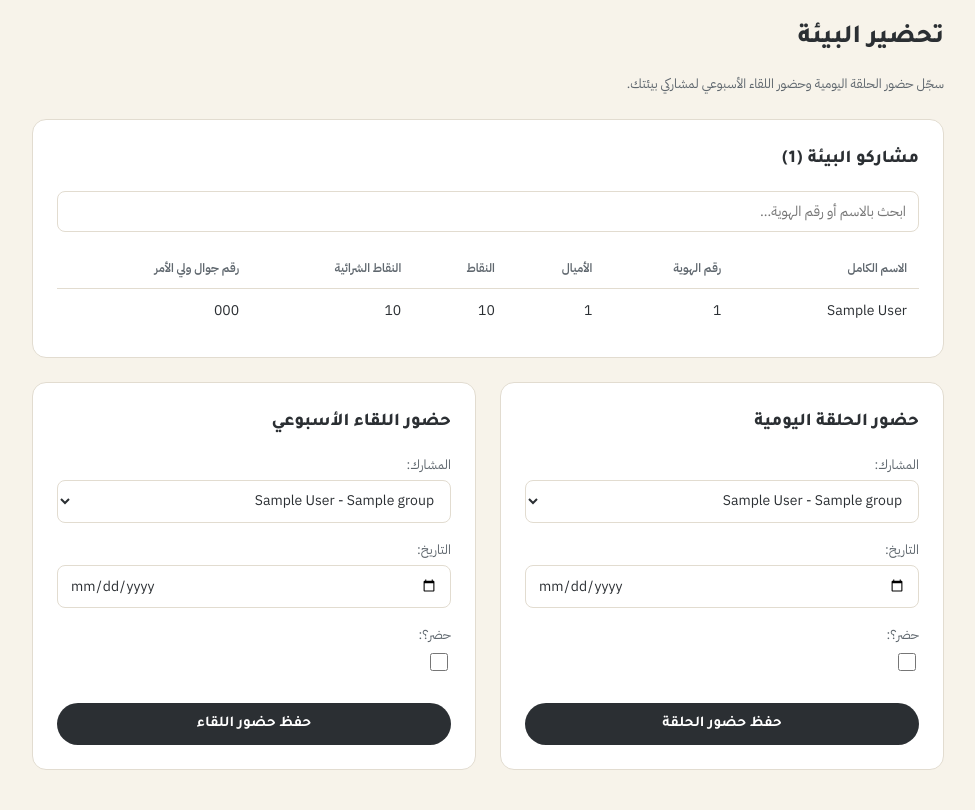
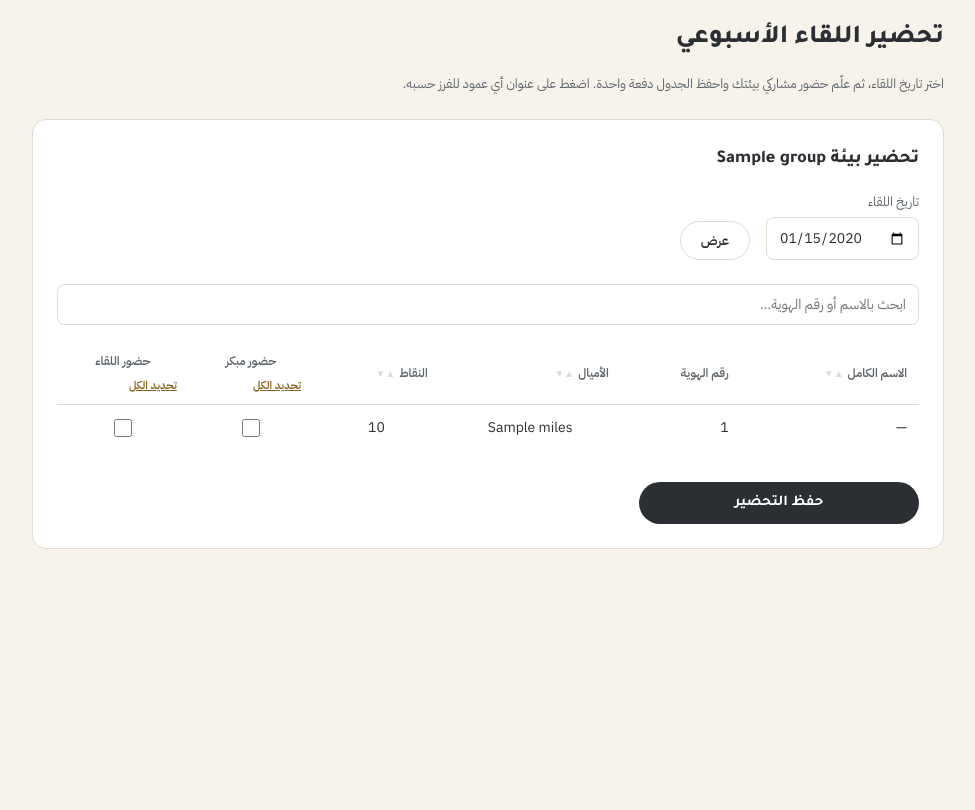
Before and after one commit to DevMohammad-SA/Ufuq, a Django app: template participants/templates/participants/supervisor_dashboard.html in a window 1280 px wide. Shown: the part 92-902 px from the top of the page, without its empty margins (152-1127 px from the left). After the commit the page ends 641 px from the top, so only its background shows below. Run offline with Django 5.2, Linux system fonts and the light colour scheme; tables that the repository leaves empty hold one stand-in row (values such as "Sample post"); the template is opened without the code that fills it: values that come from a table or form of the project are taken from there, most other values are stand-ins (such as "Sample title", 1, 10 or a date in 2020).

Commit message:
refactor: redesign meeting attendance as bulk roster table with date picker and select-all

```diff
--- a/participants/forms.py
+++ b/participants/forms.py
@@ -1,6 +1,6 @@
 from django import forms
 
-from .models import CircleAttendance, MeetingAttendance, Participant
+from .models import CircleAttendance, Participant
 
 
 class CircleAttendanceForm(forms.ModelForm):
@@ -18,20 +18,5 @@ class CircleAttendanceForm(forms.ModelForm):
         }
 
 
-class MeetingAttendanceForm(forms.ModelForm):
-    participant = forms.ModelChoiceField(
-        queryset=Participant.objects.all(),
-        empty_label=None,
-        label="المشارك",
-    )
-
-    class Meta:
-        model = MeetingAttendance
-        fields = ["participant", "week_start_date", "attended", "is_early"]
-        widgets = {
-            "week_start_date": forms.DateInput(attrs={"type": "date"}),
-        }
-
-
 class ParticipantImportForm(forms.Form):
     excel_file = forms.FileField(label="ملف الإكسل")
--- a/participants/templates/participants/supervisor_dashboard.html
+++ b/participants/templates/participants/supervisor_dashboard.html
@@ -131,23 +131,25 @@ table.roster td{white-space:nowrap}
 }
 .roster-scroll{overflow-x:auto}
 
-.form-grid{
-  display:grid;
-  grid-template-columns:1fr 1fr;
-  gap:var(--s3);
+/* أعمدة قابلة للفرز */
+th.sortable{
+  cursor:pointer;
+  user-select:none;
+  white-space:nowrap;
 }
-@media(max-width:760px){.form-grid{grid-template-columns:1fr}}
-
-.form-error{
-  background:#FBEEEA;
-  border:1px solid var(--alert);
-  border-radius:var(--r-sm);
-  padding:12px 14px;
-  font-family:var(--font-ui);
-  font-size:13px;
-  color:var(--alert);
-  margin-bottom:var(--s2);
+th.sortable:hover{color:var(--asphalt)}
+th.sortable .sort-arrow{
+  display:inline-block;
+  margin-inline-start:4px;
+  font-size:10px;
+  color:var(--line);
+  transition:color .12s;
 }
+th.sortable.sort-asc .sort-arrow,
+th.sortable.sort-desc .sort-arrow{color:var(--gold-ink)}
+th.sortable.sort-asc .sort-arrow:after{content:"▲"}
+th.sortable.sort-desc .sort-arrow:after{content:"▼"}
+th.sortable:not(.sort-asc):not(.sort-desc) .sort-arrow:after{content:"▲▼"}
 
 .att-form p{margin:0 0 var(--s2)}
 .att-form label{
@@ -157,9 +159,7 @@ table.roster td{white-space:nowrap}
   color:var(--slate);
   margin-bottom:4px;
 }
-.att-form select,
-.att-form input[type="date"],
-.att-form input[type="text"]{
+.att-form select, .att-form input[type="date"], .att-form input[type="text"]{
   width:100%;
   font-family:var(--font-ui);
   font-size:14px;
@@ -193,6 +193,67 @@ table.roster td{white-space:nowrap}
   margin-top:var(--s1);
 }
 .btn:hover{background:#1f2225}
+
+.date-bar{
+  display:flex;
+  align-items:flex-end;
+  gap:var(--s2);
+  flex-wrap:wrap;
+  margin-bottom:var(--s3);
+}
+.date-bar .field{display:flex; flex-direction:column; gap:4px}
+.date-bar label{
+  font-family:var(--font-ui);
+  font-size:13px;
+  color:var(--slate);
+}
+.date-bar input[type="date"]{
+  font-family:var(--font-ui);
+  font-size:14px;
+  padding:9px 12px;
+  border:1.5px solid var(--line);
+  border-radius:var(--r-sm);
+  background:#fff;
+  color:var(--asphalt);
+}
+.btn-inline{
+  border:1.5px solid var(--line);
+  background:#fff;
+  color:var(--asphalt);
+  font-family:var(--font-ui);
+  font-weight:600;
+  font-size:13px;
+  padding:9px 20px;
+  border-radius:99px;
+  cursor:pointer;
+}
+.btn-inline:hover{border-color:var(--asphalt)}
+
+table.roster td.check-cell,
+table.roster th.check-col{text-align:center}
+table.roster td.num-cell{text-align:center; font-variant-numeric:tabular-nums}
+table.roster input[type="checkbox"]{
+  width:18px;
+  height:18px;
+  vertical-align:middle;
+  cursor:pointer;
+  accent-color:var(--gold-ink);
+}
+.select-all{
+  display:block;
+  margin-top:6px;
+  background:none;
+  border:none;
+  padding:0;
+  font-family:var(--font-ui);
+  font-size:11px;
+  font-weight:600;
+  color:var(--gold-ink);
+  cursor:pointer;
+  text-decoration:underline;
+}
+.save-bar{margin-top:var(--s3)}
+.save-bar .btn{max-width:280px}
 </style>
 </head>
 <body>
@@ -214,8 +275,8 @@ table.roster td{white-space:nowrap}
     </form>
   </header>
 
-  <h1 class="page-title">تحضير البيئة</h1>
-  <p class="page-sub">سجّل حضور الحلقة اليومية وحضور اللقاء الأسبوعي لمشاركي بيئتك.</p>
+  <h1 class="page-title">تحضير اللقاء الأسبوعي</h1>
+  <p class="page-sub">اختر تاريخ اللقاء، ثم علّم حضور مشاركي بيئتك واحفظ الجدول دفعة واحدة. اضغط على عنوان أي عمود للفرز حسبه.</p>
 
   {% if not group %}
     <div class="card">
@@ -223,87 +284,145 @@ table.roster td{white-space:nowrap}
     </div>
   {% else %}
     <section class="card">
-      <h2>مشاركو البيئة ({{ participants|length }})</h2>
-      {% if participants %}
+      <h2>تحضير بيئة {{ group.name }}</h2>
+
+      <form class="date-bar" method="get" action="{% url 'participants:supervisor_dashboard' %}">
+        <div class="field">
+          <label for="meeting-date">تاريخ اللقاء</label>
+          <input type="date" id="meeting-date" name="date" value="{{ selected_date|date:'Y-m-d' }}">
+        </div>
+        <button type="submit" class="btn-inline">عرض</button>
+      </form>
+
+      {% if roster %}
         <input type="text" id="roster-search" class="roster-search" placeholder="ابحث بالاسم أو رقم الهوية…" autocomplete="off">
+
+        <form method="post" action="{% url 'participants:supervisor_dashboard' %}">
+          {% csrf_token %}
+          <input type="hidden" name="date" value="{{ selected_date|date:'Y-m-d' }}">
+
           <div class="roster-scroll">
-          <table class="roster">
+            <table class="roster" id="roster-table">
               <thead>
                 <tr>
-                <th>الاسم الكامل</th>
+                  <th class="sortable" data-sort="text" data-col="0">الاسم الكامل<span class="sort-arrow"></span></th>
                   <th>رقم الهوية</th>
-                <th>الأميال</th>
-                <th>النقاط</th>
-                <th>النقاط الشرائية</th>
-                <th>رقم جوال ولي الأمر</th>
+                  <th class="sortable" data-sort="number" data-col="2">الأميال<span class="sort-arrow"></span></th>
+                  <th class="sortable" data-sort="number" data-col="3">النقاط<span class="sort-arrow"></span></th>
+                  <th class="check-col">
+                    حضور مبكر
+                    <button type="button" class="select-all" data-target="early">تحديد الكل</button>
+                  </th>
+                  <th class="check-col">
+                    حضور اللقاء
+                    <button type="button" class="select-all" data-target="attended">تحديد الكل</button>
+                  </th>
                 </tr>
               </thead>
               <tbody id="roster-body">
-              {% for participant in participants %}
-                <tr data-search="{{ participant.user.full_name|default:''|lower }} {{ participant.user.national_id|default:''|lower }}">
-                  <td>{{ participant.user.full_name|default:"—" }}</td>
-                  <td>{{ participant.user.national_id|default:"—" }}</td>
-                  <td>{{ participant.miles }}</td>
-                  <td>{{ participant.points }}</td>
-                  <td>{{ participant.purchase_points }}</td>
-                  <td>{{ participant.guardian_phone|default:"—" }}</td>
+                {% for entry in roster %}
+                  <tr data-search="{{ entry.participant.user.full_name|default:''|lower }} {{ entry.participant.user.national_id|default:''|lower }}">
+                    <td>{{ entry.participant.user.full_name|default:"—" }}</td>
+                    <td>{{ entry.participant.user.national_id|default:"—" }}</td>
+                    <td class="num-cell">{{ entry.participant.miles }}</td>
+                    <td class="num-cell">{{ entry.participant.points }}</td>
+                    <td class="check-cell">
+                      <input type="checkbox" data-col="early" name="early_{{ entry.participant.id }}"{% if entry.is_early %} checked{% endif %}>
+                    </td>
+                    <td class="check-cell">
+                      <input type="checkbox" data-col="attended" name="attended_{{ entry.participant.id }}"{% if entry.attended %} checked{% endif %}>
+                    </td>
                   </tr>
                 {% endfor %}
               </tbody>
             </table>
           </div>
           <p class="empty-note" id="roster-empty" hidden>لا توجد نتائج مطابقة للبحث.</p>
+
+          <div class="save-bar">
+            <button type="submit" class="btn">حفظ التحضير</button>
+          </div>
+        </form>
       {% else %}
         <p class="empty-note">لا يوجد مشاركون في هذه البيئة حتى الآن.</p>
       {% endif %}
     </section>
-
-    <div class="form-grid">
-      <section class="card">
-        <h2>حضور الحلقة اليومية</h2>
-        {% if circle_form.errors %}
-          <div class="form-error">تعذّر حفظ سجل حضور الحلقة. تأكد من اختيار مشارك من بيئتك وتحديد تاريخ صحيح، وأن اليوم غير مسجّل مسبقًا.</div>
-        {% endif %}
-        <form class="att-form" method="post">
-          {% csrf_token %}
-          <input type="hidden" name="form_type" value="circle">
-          {{ circle_form.as_p }}
-          <button type="submit" class="btn">حفظ حضور الحلقة</button>
-        </form>
-      </section>
-
-      <section class="card">
-        <h2>حضور اللقاء الأسبوعي</h2>
-        {% if meeting_form.errors %}
-          <div class="form-error">تعذّر حفظ سجل حضور اللقاء. تأكد من اختيار مشارك من بيئتك وتحديد بداية أسبوع صحيحة، وأن الأسبوع غير مسجّل مسبقًا.</div>
-        {% endif %}
-        <form class="att-form" method="post">
-          {% csrf_token %}
-          <input type="hidden" name="form_type" value="meeting">
-          {{ meeting_form.as_p }}
-          <button type="submit" class="btn">حفظ حضور اللقاء</button>
-        </form>
-      </section>
-    </div>
   {% endif %}
 </div>
 
 <script>
 (function () {
+  // تحديد الكل لكل عمود تشيك بوكس
+  var selectAllButtons = document.querySelectorAll(".select-all");
+  selectAllButtons.forEach(function (button) {
+    button.addEventListener("click", function () {
+      var col = button.getAttribute("data-target");
+      var boxes = document.querySelectorAll('input[type="checkbox"][data-col="' + col + '"]');
+      var allChecked = Array.prototype.every.call(boxes, function (box) { return box.checked; });
+      boxes.forEach(function (box) { box.checked = !allChecked; });
+    });
+  });
+
+  // البحث
   var search = document.getElementById("roster-search");
-  if (!search) return;
-  var rows = document.querySelectorAll("#roster-body tr");
+  var tbody = document.getElementById("roster-body");
   var empty = document.getElementById("roster-empty");
+  if (search && tbody) {
     search.addEventListener("input", function () {
       var q = search.value.trim().toLowerCase();
       var visible = 0;
-    rows.forEach(function (row) {
+      Array.prototype.forEach.call(tbody.querySelectorAll("tr"), function (row) {
         var match = (row.getAttribute("data-search") || "").indexOf(q) !== -1;
         row.hidden = !match;
         if (match) visible++;
       });
       if (empty) empty.hidden = visible !== 0;
     });
+  }
+
+  // الفرز بالضغط على رأس العمود
+  var table = document.getElementById("roster-table");
+  if (!table || !tbody) return;
+
+  var currentSort = { col: null, dir: null };
+
+  function getCellValue(row, colIndex, type) {
+    var cell = row.children[colIndex];
+    var text = cell ? cell.textContent.trim() : "";
+    if (type === "number") {
+      var n = parseFloat(text.replace(/[^\d.-]/g, ""));
+      return isNaN(n) ? -Infinity : n;
+    }
+    return text.toLocaleLowerCase("ar");
+  }
+
+  table.querySelectorAll("th.sortable").forEach(function (header) {
+    header.addEventListener("click", function () {
+      var colIndex = parseInt(header.getAttribute("data-col"), 10);
+      var type = header.getAttribute("data-sort");
+
+      var dir = "asc";
+      if (currentSort.col === colIndex && currentSort.dir === "asc") {
+        dir = "desc";
+      }
+      currentSort = { col: colIndex, dir: dir };
+
+      table.querySelectorAll("th.sortable").forEach(function (h) {
+        h.classList.remove("sort-asc", "sort-desc");
+      });
+      header.classList.add(dir === "asc" ? "sort-asc" : "sort-desc");
+
+      var rows = Array.prototype.slice.call(tbody.querySelectorAll("tr"));
+      rows.sort(function (a, b) {
+        var va = getCellValue(a, colIndex, type);
+        var vb = getCellValue(b, colIndex, type);
+        if (va < vb) return dir === "asc" ? -1 : 1;
+        if (va > vb) return dir === "asc" ? 1 : -1;
+        return 0;
+      });
+      rows.forEach(function (row) { tbody.appendChild(row); });
+    });
+  });
 })();
 </script>
 
--- a/participants/urls.py
+++ b/participants/urls.py
@@ -8,4 +8,5 @@ urlpatterns = [
     path("dashboard/", views.ParticipantDashboardView.as_view(), name="dashboard"),
     path("supervisor/dashboard/", views.SupervisorDashboardView.as_view(), name="supervisor_dashboard"),
     path("import/", views.ParticipantImportView.as_view(), name="import_participants"),
+    path("general-supervisor/dashboard/", views.GeneralSupervisorDashboardView.as_view(), name="general_supervisor_dashboard"),
 ]
```
Also changed, not shown: participants/views.py (+128 -94 lines). Lines whose indentation alone changed are shown as unchanged.
